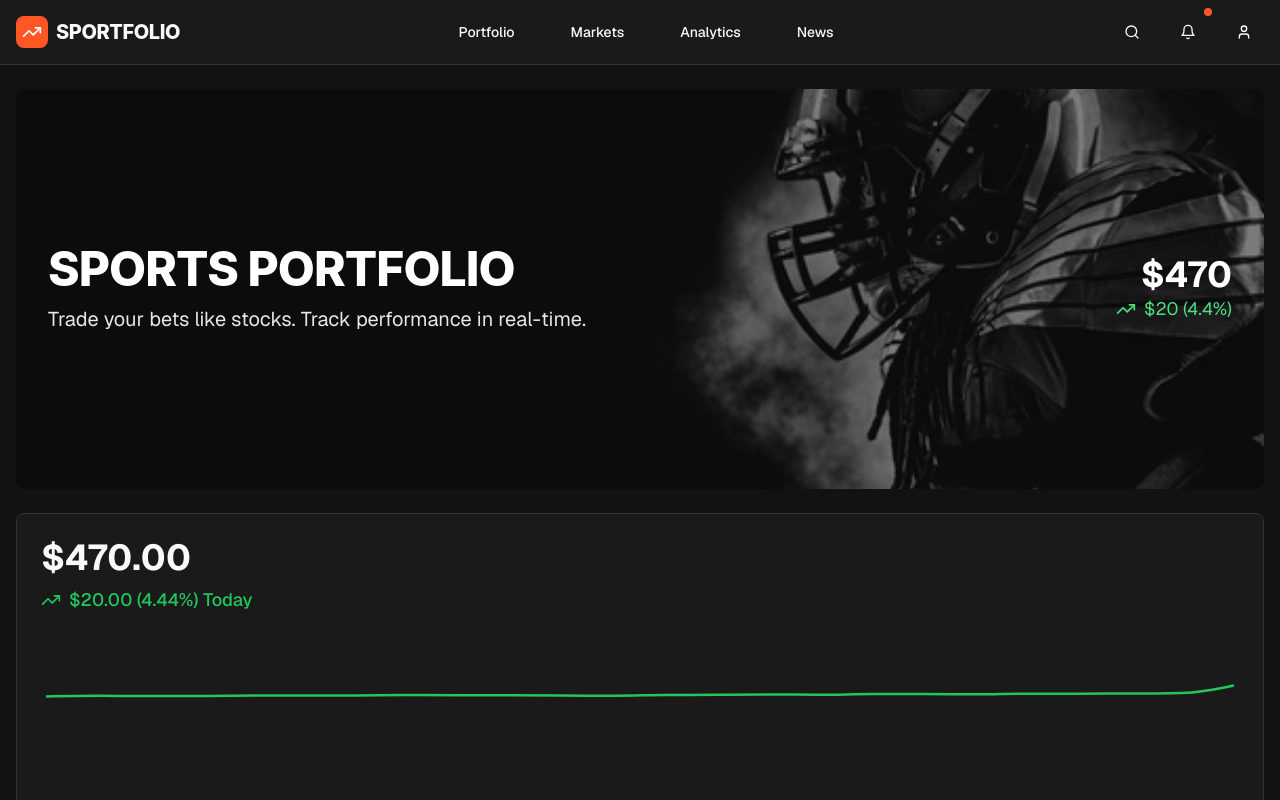
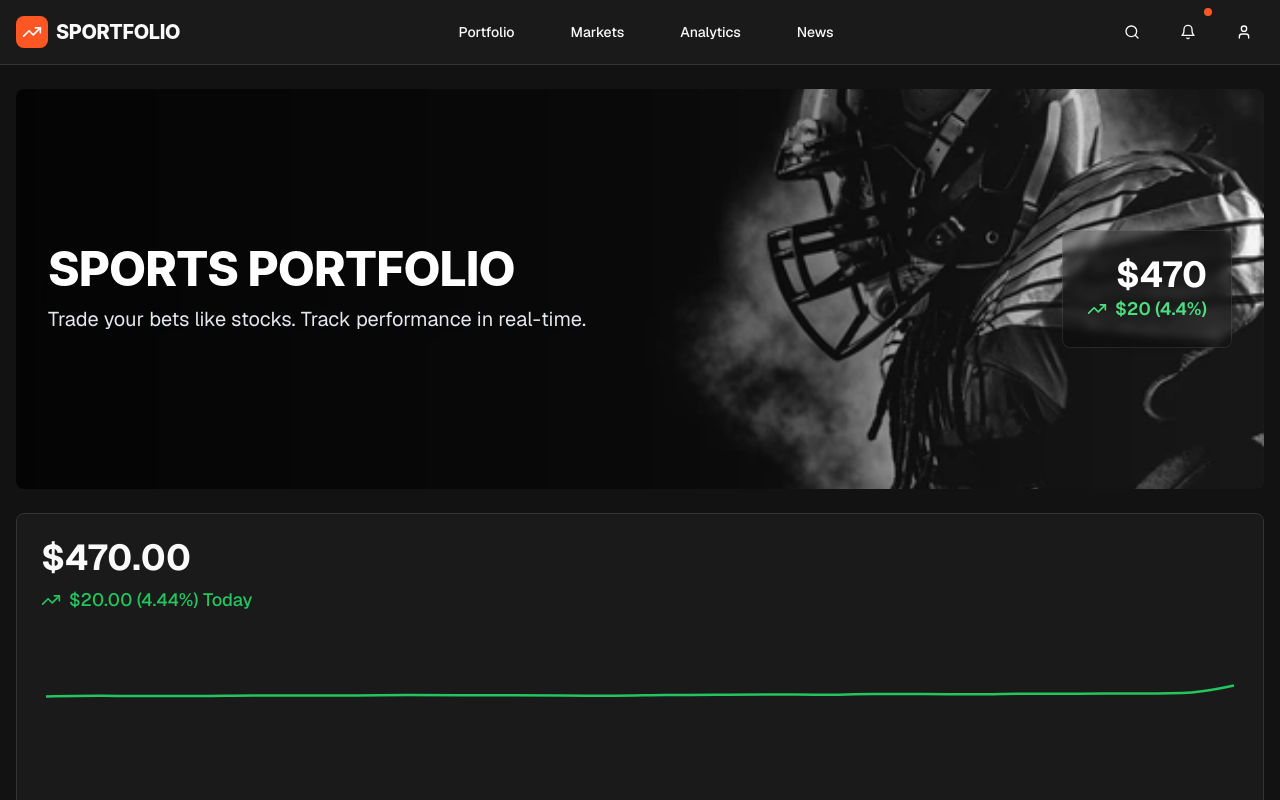
Before and after one commit to camero1993/hackGT-prizepix, a Next.js app in the folder real-time-chart/: page / in a window 1280 px wide. Shown: the top 800 px of the page. Built offline with nearby package versions, Linux system fonts and the light colour scheme.

Commit message:
added depth to banner

```diff
--- a/real-time-chart/app/page.tsx
+++ b/real-time-chart/app/page.tsx
@@ -21,7 +21,7 @@ const mockBetHoldings = [
     currentValue: 125,
     change: 25,
     changePercent: 25,
-    status: "live",
+    status: "live" as const,
     timeRemaining: "2Q 8:45",
   },
   {
@@ -34,7 +34,7 @@ const mockBetHoldings = [
     currentValue: 180,
     change: -20,
     changePercent: -10,
-    status: "live",
+    status: "live" as const,
     timeRemaining: "3Q 12:30",
   },
   {
@@ -47,7 +47,7 @@ const mockBetHoldings = [
     currentValue: 165,
     change: 15,
     changePercent: 10,
-    status: "pending",
+    status: "pending" as const,
     timeRemaining: "Starts in 2h",
   },
 ]
@@ -109,10 +109,10 @@ export default function SportsTrading() {
       <main className="container mx-auto px-4 py-6">
         {/* Hero Section with Parallax */}
         <div className="mb-8">
-          <div className="relative h-[400px] rounded-lg overflow-hidden mb-6">
+          <div className="relative h-[400px] rounded-lg overflow-hidden mb-6 animate-float">
             <div
               ref={parallaxRef}
-              className="parallax-element absolute inset-0 bg-cover bg-center"
+              className="parallax-element parallax-enhanced absolute inset-0 bg-cover bg-center"
               style={{
                 backgroundImage: "url('/american-football-player-mixed-media-600nw-1926986162.jpg copy.png')",
                 height: '130%',
@@ -121,16 +121,24 @@ export default function SportsTrading() {
                 left: '0'
               }}
             />
-            <div className="absolute inset-0 bg-black bg-opacity-50 flex items-center justify-between px-8">
-              <div className="text-white">
-                <h1 className="text-5xl font-sports mb-3">SPORTS PORTFOLIO</h1>
-                <p className="text-xl text-gray-200">
+            {/* Enhanced overlay with depth */}
+            <div className="absolute inset-0 bg-gradient-to-r from-black/80 via-black/60 to-transparent flex items-center justify-between px-8">
+              {/* Left side content with enhanced depth */}
+              <div className="text-white relative z-10">
+                <h1 className="text-5xl font-sports mb-3 text-glow drop-shadow-2xl animate-slide-up hover:scale-105 transition-transform duration-300">
+                  SPORTS PORTFOLIO
+                </h1>
+                <p className="text-xl text-gray-200 text-shadow-md drop-shadow-lg animate-slide-up hover:text-white transition-colors duration-300" style={{animationDelay: '0.1s'}}>
                   Trade your bets like stocks. Track performance in real-time.
                 </p>
               </div>
-              <div className="text-right">
-                <div className="text-4xl font-bold text-white">${totalValue.toLocaleString()}</div>
-                <div className={`flex items-center justify-end text-lg ${totalChange >= 0 ? "text-green-400" : "text-red-400"}`}>
+
+              {/* Right side content with enhanced depth */}
+              <div className="text-right relative z-10 backdrop-blur-sm bg-black/20 rounded-lg p-6 border border-white/10 animate-slide-up hover:bg-black/30 hover:border-white/20 transition-all duration-300 hover:scale-105" style={{animationDelay: '0.2s'}}>
+                <div className="text-4xl font-bold text-white text-glow drop-shadow-2xl hover:scale-110 transition-transform duration-300">
+                  ${totalValue.toLocaleString()}
+                </div>
+                <div className={`flex items-center justify-end text-lg font-semibold ${totalChange >= 0 ? "text-green-400" : "text-red-400"} text-shadow-md drop-shadow-lg hover:scale-105 transition-transform duration-300`}>
                   {totalChange >= 0 ? <TrendingUp className="w-5 h-5 mr-2" /> : <TrendingDown className="w-5 h-5 mr-2" />}
                   ${Math.abs(totalChange).toFixed(0)} ({totalChangePercent.toFixed(1)}%)
                 </div>
```
